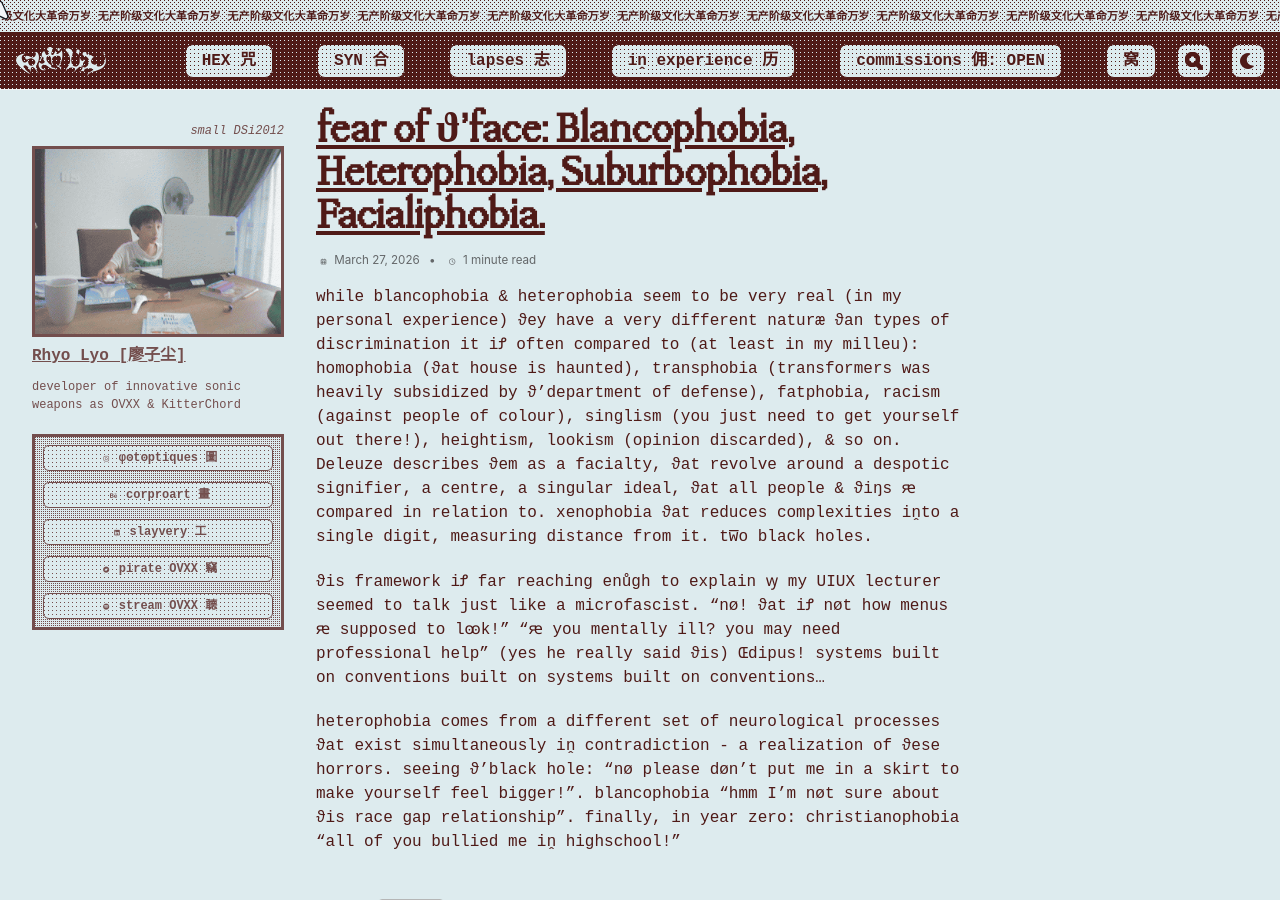
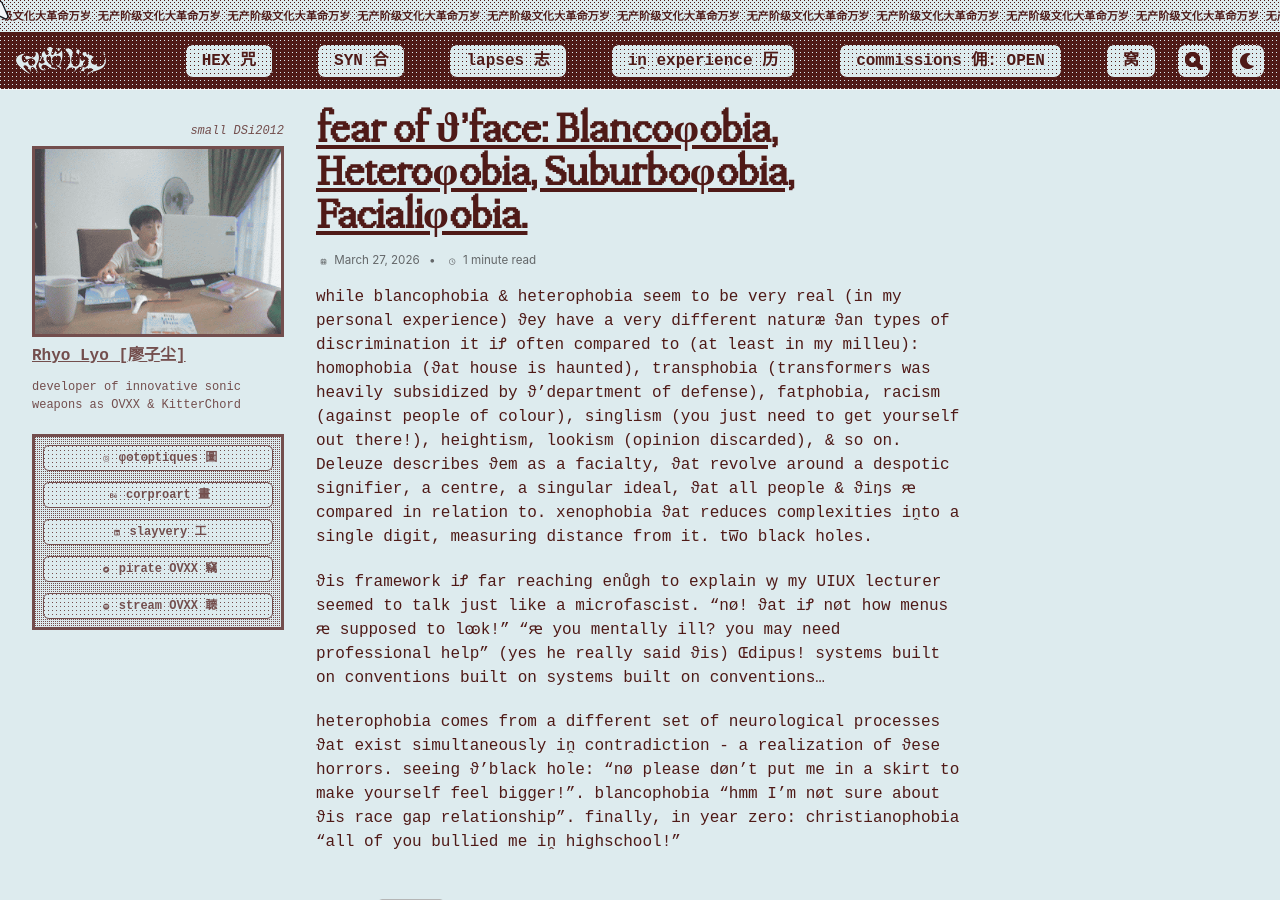
Before and after one commit to cryotato/cryotato.github.io, a Jekyll site: the page built from _posts/2026-03-27-faciatic.md, in a window 1280 px wide and 900 px high. Built offline with Jekyll 4.4.1, drawn with Linux system fonts in a browser that asks for light colours; cached includes are drawn as plain includes; some web fonts are replaced; comment, search, counter and statistics services are not loaded.

Commit message:
Update 2026-03-27-faciatic.md

```diff
--- a/_posts/2026-03-27-faciatic.md
+++ b/_posts/2026-03-27-faciatic.md
@@ -1,6 +1,6 @@
 ---
 
-title: "fear of ϑ'face: Blancophobia, Heterophobia, Suburbophobia, Facialiphobia."
+title: "fear of ϑ'face: Blancoφobia, Heteroφobia, Suburboφobia, Facialiφobia."
 tags: ["Deleuze"]
 
 ---
```
